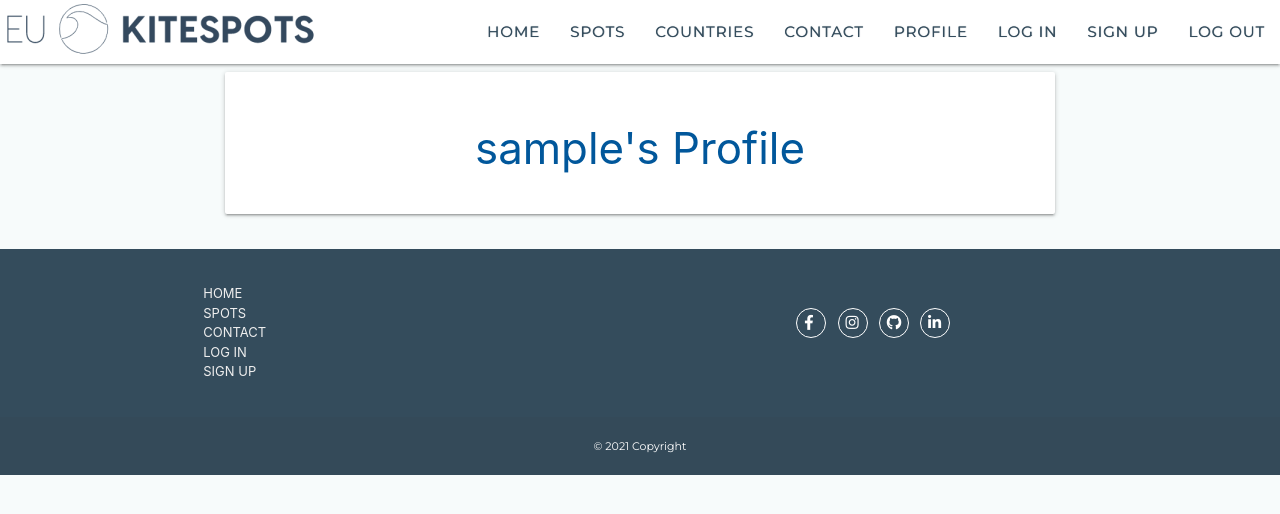
After one commit to kristinabog/eu-kite-spots, a Flask app: page /profile/1 in a window 1280 px wide. The commit adds this page. Shown: the top 514 px of the page. Run offline with Flask 2, Linux system fonts and the light colour scheme; the visitor is signed in with stand-in values (Sample User, id 1); a database or web service that is not in the repository returns one stand-in record (values such as "Sample title"); some libraries are stand-ins or nearby versions.

Commit message:
Add session user profile

```diff
--- a/app.py
+++ b/app.py
@@ -44,6 +44,8 @@ def sign_up():
         # put the new user into 'session' cookie
         session["user"] = request.form.get("username").lower()
         flash("Account created!")
+        return redirect(url_for("profile", username=session["user"]))
+
     return render_template("sign_up.html")
 
 
@@ -55,24 +57,35 @@ def log_in():
             {"username": request.form.get("username").lower()})
 
         if existing_user:
-            # ensure hashed password matches user input
+            # check if password matches with password in db
             if check_password_hash(
-                existing_user["password"], request.form.get("password")):
-                    session["user"] = request.form.get("username").lower()
-                    flash("Hello again, {}".format(request.form.get("username")))
+                    existing_user["password"], request.form.get("password")):
+                        session["user"] = request.form.get("username").lower()
+                        flash("Hello again, {}".format(
+                            request.form.get("username")))
+                        return redirect(url_for(
+                            "profile", username=session["user"]))
             else:
-                # invalid password match
+                # password does not match
                 flash("Incorrect Username and/or Password")
                 return redirect(url_for("login"))
 
         else:
-            # username doesn't exist
+            # username not in db
             flash("Incorrect Username and/or Password")
             return redirect(url_for("login"))
 
     return render_template("login.html")
 
 
+@app.route("/profile/<username>", methods=["GET", "POST"])
+def profile(username):
+    # grab the session user's username from db
+    username = mongo.db.users.find_one(
+        {"username": session["user"]})["username"]
+    return render_template("profile.html", username=username)
+
+
 if __name__ == "__main__":
     app.run(host=os.environ.get("IP"),
             port=int(os.environ.get("PORT")),
--- a/templates/base.html
+++ b/templates/base.html
@@ -24,6 +24,7 @@
                     <li><a href="#">Spots</a></li>
                     <li><a href="#">Countries</a></li>
                     <li><a href="#">Contact</a></li>
+                    <li><a href="{{ url_for('profile', username=session['user']) }}">Profile</a></li>
                     <li><a href="{{ url_for('log_in') }}">Log In</a></li>
                     <li><a href="{{ url_for('sign_up') }}">Sign up</a></li>
                     <li><a href="#">Log Out</a></li>
@@ -36,6 +37,7 @@
             <li><a href="#">Spots</a></li>
             <li><a href="#">Countries</a></li>
             <li><a href="#">Contact</a></li>
+            <li><a href="{{ url_for('profile', username=session['user']) }}">Profile</a></li>
             <li><a href="{{ url_for('log_in') }}">Log In</a></li>
             <li><a href="{{ url_for('sign_up') }}">Sign Up</a></li>
             <li><a href="#">Log Out</a></li>
--- /dev/null
+++ b/templates/profile.html
@@ -0,0 +1,14 @@
+{% extends "base.html" %}
+{% block content %}
+
+    <div class="row">
+        <div class="col s12 m8 offset-m2">
+            <div class="card-panel">
+                <h3 class="center-align light-blue-text text-darken-4">
+                    {{ username }}'s Profile
+                </h3>
+            </div>
+        </div>
+    </div>
+
+{% endblock %}
```
